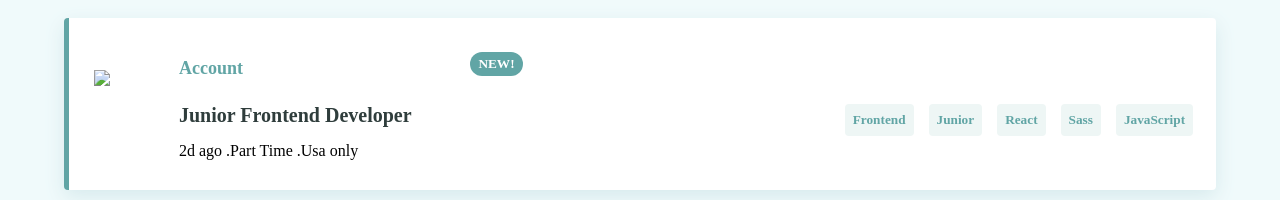
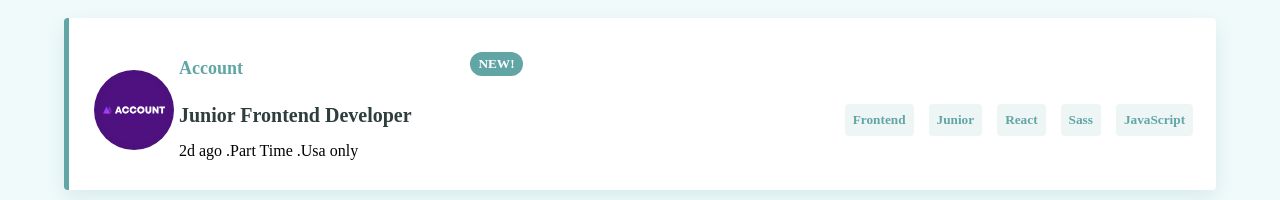
Before and after one commit to Sofcheddar/Job-Listing, a plain HTML site: page index.html in a window 1280 px wide. Shown: the part 496-696 px from the top of the page. Drawn offline with Linux system fonts and the light colour scheme.

Commit message:
Update index.html

```diff
--- a/index.html
+++ b/index.html
@@ -72,7 +72,7 @@
   <div class="main-container">
     <div class="block-container">
       <div class="container-contents">
-        <img class="job-image" src=images/account.svg>
+        <img class="job-image" src=account.svg>
         <div class="job-stats">
           <h5 class="job-name">Account</h5>
           <h5 class="new">NEW!</h5>
```
